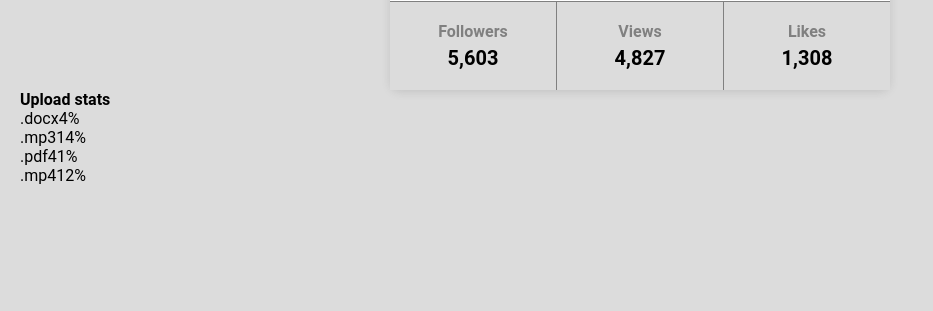
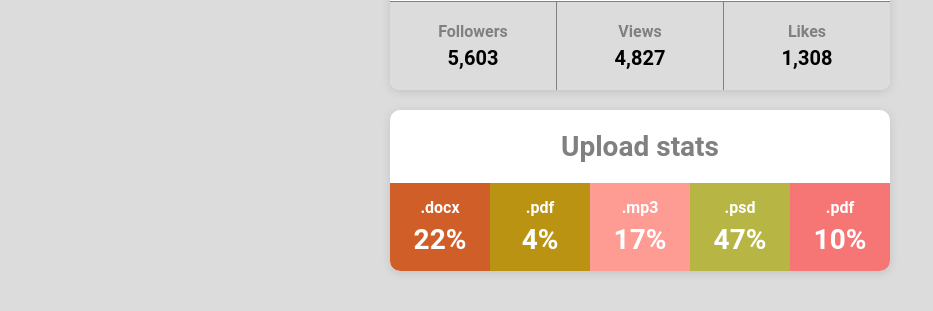
Before and after one commit to AndriyNich/goit-react-hw-01-components, a React (Create React App) app: page / in a window 1280 px wide. Shown: the part 483-794 px from the top of the page, without its empty margins (0-933 px from the left). Built offline with nearby package versions, Linux system fonts and the light colour scheme.

Commit message:
statistics-end

```diff
--- a/src/components/App.jsx
+++ b/src/components/App.jsx
@@ -1,3 +1,4 @@
+import { Application } from './App.styled';
 import user from '../data/user.json';
 import data from '../data/data.json';
 import { Profile } from './Profile/Profile';
@@ -5,9 +6,9 @@ import { Statistics } from './Statistics/Statistics';
 
 export const App = () => {
   return (
-    <div>
+    <Application>
       <Profile userdata={user} />
       <Statistics title="Upload stats" stats={data} />
-    </div>
+    </Application>
   );
 };
--- /dev/null
+++ b/src/components/App.styled.js
@@ -0,0 +1,7 @@
+import styled from 'styled-components';
+
+export const Application = styled.div`
+  display: flex;
+  flex-direction: column;
+  gap: 20px;
+`;
--- a/src/components/Profile/Profile.styled.js
+++ b/src/components/Profile/Profile.styled.js
@@ -3,11 +3,14 @@ import styled from 'styled-components';
 export const Card = styled.div`
   margin: 0 auto;
   width: 500px;
+
   font-weight: 700;
   line-height: 1.2;
   text-align: center;
   color: #000000;
   background-color: #ffffff;
+
+  overflow: hidden;
   border-radius: 10px;
   box-shadow: rgba(99, 99, 99, 0.2) 0px 2px 8px 0px;
 `;
@@ -15,6 +18,7 @@ export const Card = styled.div`
 export const Description = styled.div`
   margin: 0 auto;
   padding: 60px 0;
+
   width: 300px;
   font-size: 20px;
   color: gray;
@@ -24,12 +28,14 @@ export const Avatar = styled.img`
   margin: 0 auto 40px;
   width: 200px;
   height: 200px;
+
   border-radius: 50%;
   border: 1px solid gainsboro;
 `;
 
 export const Name = styled.p`
   margin-bottom: 10px;
+
   font-size: 28px;
 `;
 
@@ -42,14 +48,18 @@ export const Location = styled.p``;
 export const Stats = styled.ul`
   display: flex;
   align-items: center;
+  gap: 0;
+
   width: 100%;
-  gap: 0;
+
   border-top: 1px solid gray;
 `;
 
 export const StatsItem = styled.li`
+  padding: 20px 5px;
+
   width: calc(100% / 3);
-  padding: 20px 5px;
+
   background-color: gainsboro;
   &:not(:last-child) {
     border-right: 1px solid gray;
@@ -59,11 +69,13 @@ export const StatsItem = styled.li`
 export const Label = styled.span`
   display: block;
   margin-bottom: 5px;
+
   font-size: 16px;
   color: gray;
 `;
 
 export const Quantity = styled.span`
   display: block;
+
   font-size: 20px;
 `;
--- a/src/components/Statistics/Statistics.jsx
+++ b/src/components/Statistics/Statistics.jsx
@@ -9,55 +9,37 @@ import {
 } from './Statistics.styled';
 
 export const Statistics = ({ title, stats }) => {
-  console.log(title);
-  console.dir(stats);
   return (
     <StatisticsStyled>
-      <Title>Upload stats</Title>
+      {title !== 'undefined' && <Title>{title}</Title>}
 
       <StatList>
-        <Item>
-          <Label>.docx</Label>
-          <Percentage>4%</Percentage>
-        </Item>
-        <Item>
-          <Label>.mp3</Label>
-          <Percentage>14%</Percentage>
-        </Item>
-        <Item>
-          <Label>.pdf</Label>
-          <Percentage>41%</Percentage>
-        </Item>
-        <Item>
-          <Label>.mp4</Label>
-          <Percentage>12%</Percentage>
-        </Item>
+        {stats.map(({ id, label, percentage }) => {
+          return (
+            <Item key={id} bgc={getRandomHexColor()}>
+              <Label>{label}</Label>
+              <Percentage>{percentage}%</Percentage>
+            </Item>
+          );
+        })}
       </StatList>
     </StatisticsStyled>
   );
 };
 
-{
-  /* <section class="statistics">
-  <h2 class="title">Upload stats</h2>
+Statistics.propTypes = {
+  title: PropTypes.string,
+  stats: PropTypes.arrayOf(
+    PropTypes.shape({
+      id: PropTypes.string.isRequired,
+      label: PropTypes.string.isRequired,
+      percentage: PropTypes.number.isRequired,
+    })
+  ),
+};
 
-  <ul class="stat-list">
-    <li class="item">
-      <span class="label">.docx</span>
-      <span class="percentage">4%</span>
-    </li>
-    <li class="item">
-      <span class="label">.mp3</span>
-      <span class="percentage">14%</span>
-    </li>
-    <li class="item">
-      <span class="label">.pdf</span>
-      <span class="percentage">41%</span>
-    </li>
-    <li class="item">
-      <span class="label">.mp4</span>
-      <span class="percentage">12%</span>
-    </li>
-  </ul>
-</section> */
+function getRandomHexColor() {
+  return `#${Math.floor(Math.random() * 16777215)
+    .toString(16)
+    .padStart(6, 0)}`;
 }
--- a/src/components/Statistics/Statistics.styled.js
+++ b/src/components/Statistics/Statistics.styled.js
@@ -1,13 +1,44 @@
 import styled from 'styled-components';
 
-export const StatisticsStyled = styled.section``;
+export const StatisticsStyled = styled.section`
+  margin: 0 auto;
+  width: 500px;
 
-export const Title = styled.h2``;
+  font-weight: 700;
+  font-size: 28px;
+  line-height: 1.2;
+  text-align: center;
+  color: #000000;
+  background-color: #ffffff;
 
-export const StatList = styled.ul``;
+  overflow: hidden;
+  border-radius: 10px;
+  box-shadow: rgba(99, 99, 99, 0.2) 0px 2px 8px 0px;
+`;
 
-export const Item = styled.li``;
+export const Title = styled.h2`
+  padding: 20px 0;
 
-export const Label = styled.span``;
+  color: gray;
+`;
+
+export const StatList = styled.ul`
+  display: flex;
+`;
+
+export const Item = styled.li`
+  padding: 15px 5px;
+  width: 100%;
+
+  color: #ffffff;
+
+  background-color: ${p => p.bgc};
+`;
+
+export const Label = styled.span`
+  margin-bottom: 5px;
+
+  font-size: 16px;
+`;
 
 export const Percentage = styled.span``;
--- a/src/index.css
+++ b/src/index.css
@@ -39,3 +39,7 @@ h5,
 h6 {
   font-size: inherit;
 }
+
+span {
+  display: block;
+}
```
Also changed, not shown: src/components/profile/profile.jsx (+0 -23 lines).
